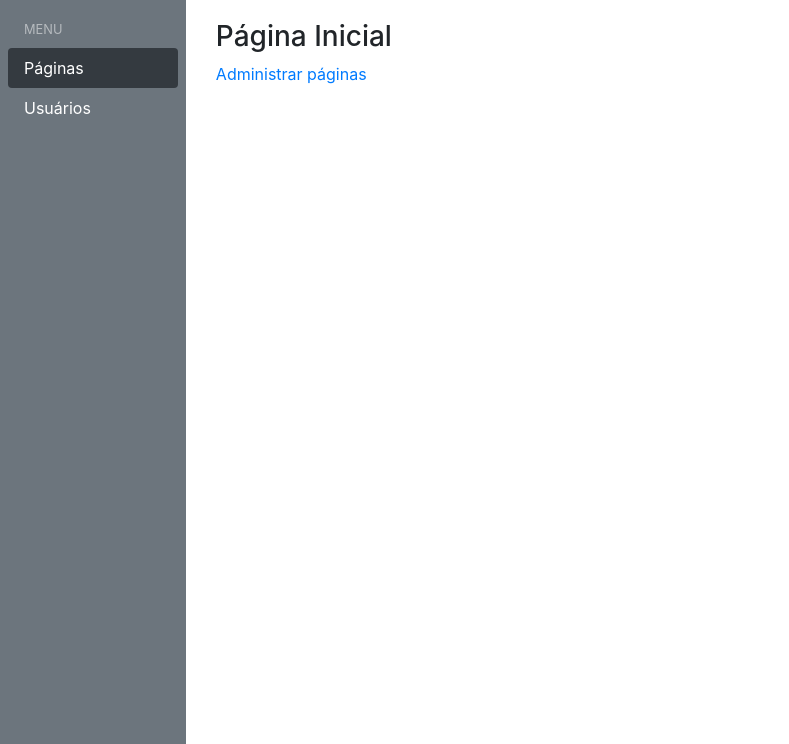
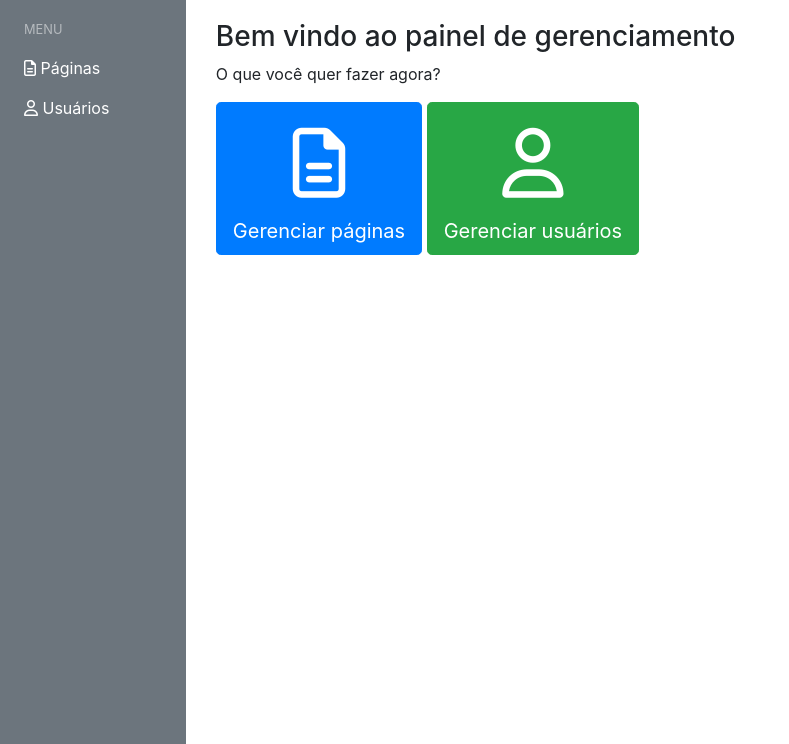
Before and after one commit to heitor92/projeto-site-adm, a PHP site: page /admin in a window 1280 px wide. Shown: the part 56-800 px from the top of the page, without its empty margins (0-789 px from the left). Run offline with PHP 8.4, Linux system fonts and the light colour scheme; some libraries are stand-ins or nearby versions.

Commit message:
Finalizando o painel de administração

```diff
--- a/code/template/admin.tpl.php
+++ b/code/template/admin.tpl.php
@@ -12,13 +12,16 @@
     <link rel="stylesheet" href="/resources/pnotify/pnotify.custom.min.css">
     <link rel="stylesheet" href="/css/style.css">
 
+    <!-- JavaScript Font Awesome -->
+    <script src="https://kit.fontawesome.com/7aa75553af.js" crossorigin="anonymous"></script>
+
     <title>Painel Administrativo da School of Net</title>
 </head>
 
 <body class="d-flex flex-column">
     <div id="header">
         <nav class="navbar navbar-expand-lg navbar-dark bg-dark">
-            <a href="" class="navbar-brand">AdminSON</a>
+            <a href="/admin" class="navbar-brand">AdminSON</a>
             <span class="navbar-text">
                 Painel Administrativo da School of Net
             </span>
@@ -32,10 +35,10 @@
                         <span class="nav-link text-white-50"><small>MENU</small></span>
                     </li>
                     <li class="nav-item">
-                        <a class="nav-link active" href="">Páginas</a>
+<a class="nav-link<?php if (resolve('/admin/pages.*')): ?> active<?php endif; ?>" href="/admin/pages"><i class="far fa-file-alt"></i> Páginas</a>
                     </li>
                     <li class="nav-item">
-                        <a class="nav-link" href="">Usuários</a>
+                        <a class="nav-link<?php if (resolve('/admin/users.*')): ?> active <?php endif; ?>" href="/admin/users"><i class="far fa-user"></i> Usuários</a>
                     </li>
                 </ul>
             </div>
@@ -55,10 +58,9 @@
     <script src="/resources/pnotify/pnotify.custom.min.js"></script>
 
     <script>
-
-        document.addEventListener('trix-attachment-add', function () {
+        document.addEventListener('trix-attachment-add', function() {
             const attachment = event.attachment;
-            if(!attachment.file) {
+            if (!attachment.file) {
                 return;
             }
             const form = new FormData();
@@ -70,20 +72,20 @@
                 data: form,
                 contentType: false,
                 processData: false,
-                xhr: function () {
+                xhr: function() {
                     const xhr = $.ajaxSettings.xhr();
-                    xhr.upload.addEventListener('progress', function (e) {
+                    xhr.upload.addEventListener('progress', function(e) {
                         let progress = e.loaded / e.total * 100;
                         attachment.setUploadProgress(progress);
                     })
                     return xhr;
                 }
-            }).done(function (response) {
+            }).done(function(response) {
                 attachment.setAttributes({
                     url: response,
                     href: response
                 });
-            }).fail(function () {
+            }).fail(function() {
                 console.log('deu errado');
             });
         });
@@ -91,15 +93,14 @@
         <?php flash(); ?>
 
         const confirmEl = document.querySelector('.confirm');
-        if(confirmEl){
+        if (confirmEl) {
             confirmEl.addEventListener('click', function(e) {
                 e.preventDefault();
-                if(confirm('Tem certeza que quer fazer isso?')){
+                if (confirm('Tem certeza que quer fazer isso?')) {
                     window.location = e.target.getAttribute('href');
                 }
             });
         }
-
     </script>
 </body>
 
--- a/code/template/admin/home.tpl.php
+++ b/code/template/admin/home.tpl.php
@@ -1,3 +1,14 @@
-<h3>Página Inicial</h3>
+<h3>Bem vindo ao painel de gerenciamento</h3>
 
-<a href="/admin/pages">Administrar páginas</a>
+<p>O que você quer fazer agora?</p>
+
+<p>
+    <a href="" class="btn btn-primary btn-lg">
+        <span style="font-size: 70px;"><i class="far fa-file-alt"></i></span><br>
+        Gerenciar páginas
+    </a>
+    <a href="" class="btn btn-success btn-lg">
+        <span style="font-size: 70px;"><i class="far fa-user"></i></span><br>
+        Gerenciar usuários
+    </a>
+</p>
--- a/code/template/admin/pages/edit.tpl.php
+++ b/code/template/admin/pages/edit.tpl.php
@@ -20,7 +20,7 @@
     </div>
 
     <div class="form-group">
-        <input id="pagesBody" type="hidden" name="body" value="<?= $data['page']['body']; ?>">
+        <input id="pagesBody" type="hidden" name="body" value="<?= htmlentities($data['page']['body']); ?>">
         <trix-editor input="pagesBody"></trix-editor>
     </div>
 
```
